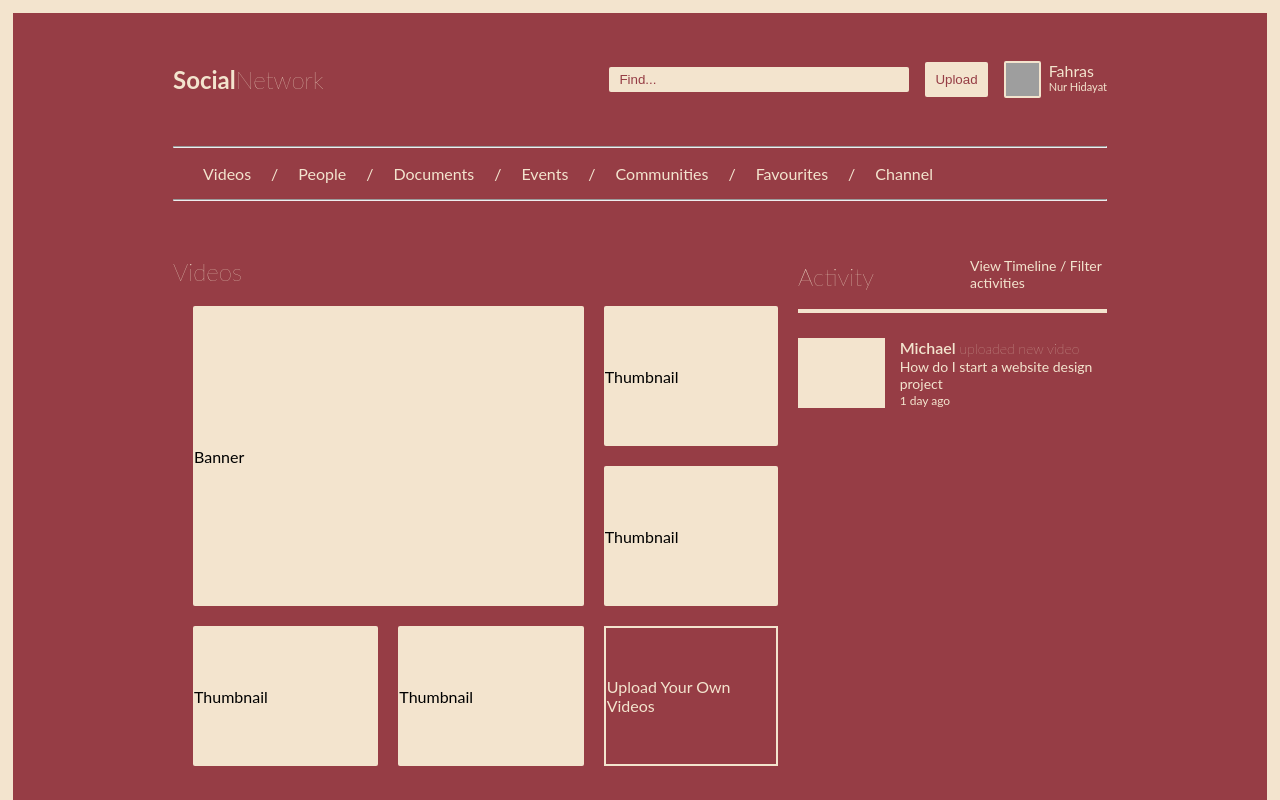
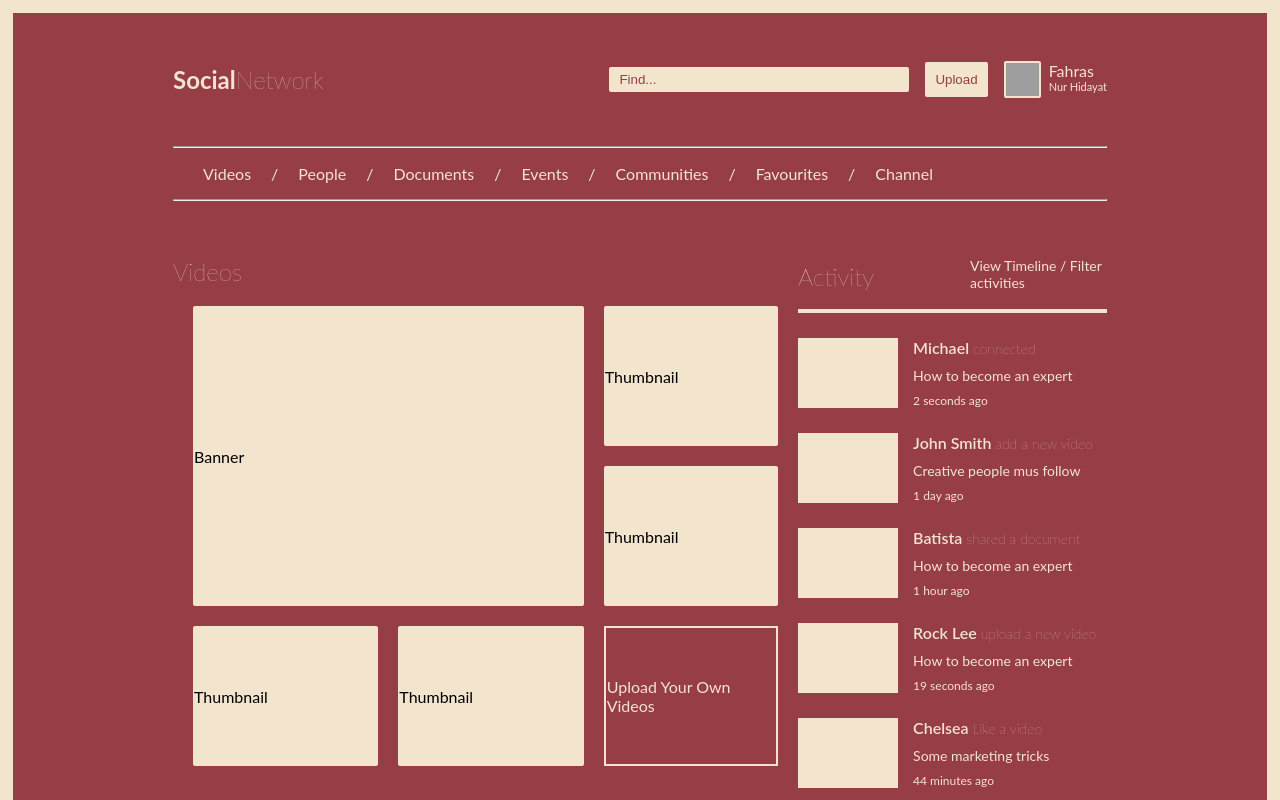
Before and after one commit to FahrasNH/sosial-network, an Angular app: page / in a window 1280 px wide. Shown: the top 800 px of the page. Built offline with nearby package versions, Linux system fonts and the light colour scheme; grey boxes are pictures that could not be loaded.

Commit message:
Mapping activity

```diff
--- a/src/app/pages/components/activity/activity.component.html
+++ b/src/app/pages/components/activity/activity.component.html
@@ -4,12 +4,14 @@
     <p>View Timeline / Filter activities</p>
   </div>
   <hr />
-  <div class="wrap-notif">
+  <div class="wrap-notif" *ngFor="let activity of activities">
     <div class="picture"></div>
     <div class="upload-desc">
-      <p class="uploader">Michael <span>uploaded new video</span></p>
-      <p class="title">How do I start a website design project</p>
-      <p class="timer-updated">1 day ago</p>
+      <p class="uploader">
+        {{activity.name}} <span>{{activity.activity}}</span>
+      </p>
+      <p class="title">{{activity.title}}</p>
+      <p class="timer-updated">{{activity.updated}}</p>
     </div>
   </div>
 </div>
--- a/src/app/pages/components/activity/activity.component.ts
+++ b/src/app/pages/components/activity/activity.component.ts
@@ -6,5 +6,38 @@ import { Component, OnInit } from '@angular/core';
   styleUrls: ['./activity.component.scss']
 })
 export class ActivityComponent implements OnInit {
+  activities: any[] = [
+    {
+      name: 'Michael',
+      activity: 'connected',
+      title: 'How to become an expert',
+      updated: '2 seconds ago'
+    },
+    {
+      name: 'John Smith',
+      activity: 'add a new video',
+      title: 'Creative people mus follow',
+      updated: '1 day ago'
+    },
+    {
+      name: 'Batista',
+      activity: 'shared a document',
+      title: 'How to become an expert',
+      updated: '1 hour ago'
+    },
+    {
+      name: 'Rock Lee',
+      activity: 'upload a new video',
+      title: 'How to become an expert',
+      updated: '19 seconds ago'
+    },
+    {
+      name: 'Chelsea',
+      activity: 'Like a video',
+      title: 'Some marketing tricks',
+      updated: '44 minutes ago'
+    }
+  ];
+
   ngOnInit(): void {}
 }
```
